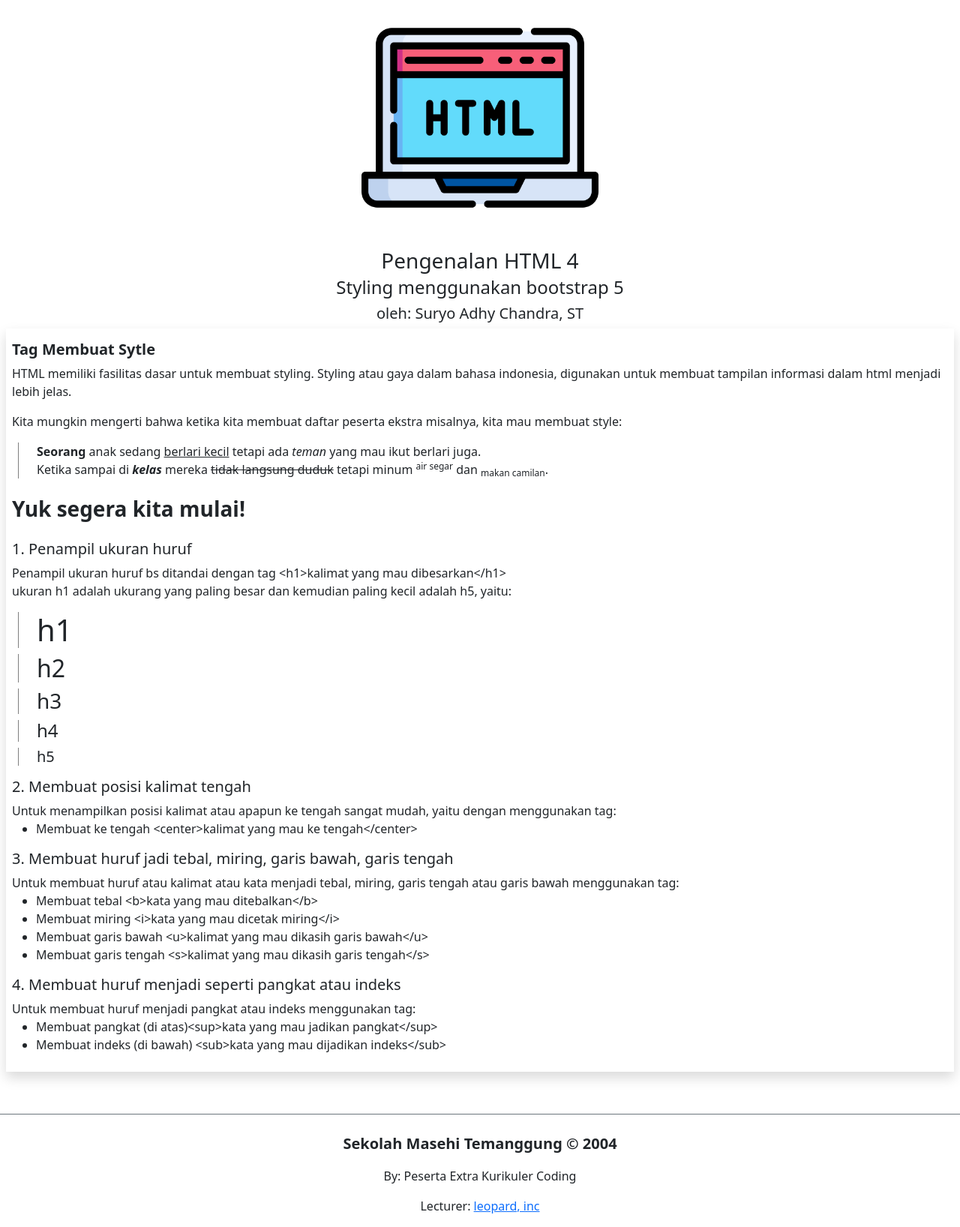
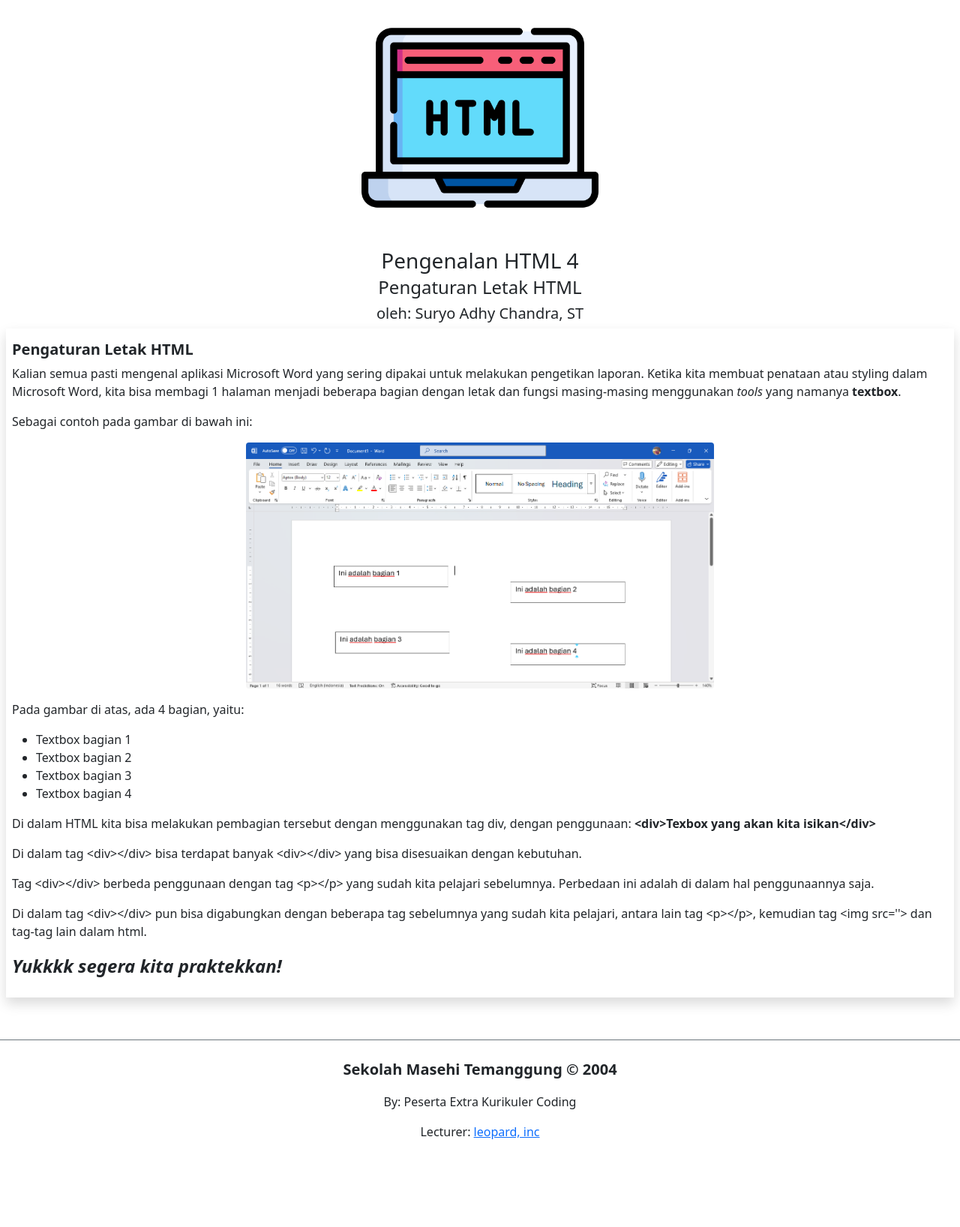
Before and after one commit to leopard1982/sekolah_masehi, a Django app: template templates/blogs/html4.html in a window 1280 px wide. Shown: the part 227-1863 px from the top of the page at 75% size. After the commit the page ends 1746 px from the top, so only its background shows below. Run offline with Django 3.2, Linux system fonts and the light colour scheme; the template is opened without the code that fills it, so the values that code supplies are empty.

Commit message:
materi 4 ditambahkan untuk div

```diff
--- a/fe/views.py
+++ b/fe/views.py
@@ -17,6 +17,8 @@ def blogsSection(request,id):
         return render(request,'blogs/html3.html')
     elif id=="4":
         return render(request,'blogs/html4.html')
+    elif id=="5":
+        return render(request,'blogs/html5.html')
     else:
         return render(request,'section/kami.html')
 
--- a/templates/blogs/html4.html
+++ b/templates/blogs/html4.html
@@ -6,65 +6,44 @@
     <p>
         <img src="{% static 'images/html1.png'%}" class="w-25" alt="" srcset="">
     </p>
-    <p class="h3">Pengenalan HTML 4<br><span class="h4">Styling menggunakan bootstrap 5</span></p>
+    <p class="h3">Pengenalan HTML 4<br><span class="h4">Pengaturan Letak HTML</span></p>
     <p class="h5">oleh: Suryo Adhy Chandra, ST</p>
 </div>
 <div class="p-2 mt-2 shadow">
     <p class="fw-bold h5 mt-2">
-        Tag Membuat Sytle
+        Pengaturan Letak HTML
     </p>
     <p>
-        HTML memiliki fasilitas dasar untuk membuat styling. Styling atau gaya dalam bahasa indonesia, digunakan untuk
-        membuat tampilan informasi dalam html menjadi lebih jelas.
+        Kalian semua pasti mengenal aplikasi Microsoft Word yang sering dipakai untuk melakukan pengetikan laporan. Ketika kita membuat penataan atau styling dalam Microsoft Word, kita bisa membagi 1 halaman menjadi beberapa bagian dengan letak dan fungsi masing-masing menggunakan <i>tools</i> yang namanya <b>textbox</b>.
     </p>
     <p>
-        Kita mungkin mengerti bahwa ketika kita membuat daftar peserta ekstra misalnya, kita mau membuat style:
-        <p class="px-4 mx-2" style="border-left: 1px solid grey;">
-            <b>Seorang</b> anak sedang <u>berlari kecil</u> tetapi ada <i>teman</i> yang mau ikut berlari juga. <br>
-            Ketika sampai di <b><i>kelas</i></b> mereka <s>tidak langsung duduk</s> tetapi minum  <sup>air segar</sup> dan <sub>makan camilan</sub>.
+        Sebagai contoh pada gambar di bawah ini: <br>
+        <p class="justify-content-center d-flex">
+            <img src="{% static 'images/blogs/textbox.png'%}" class="rounded w-50" alt="">
+        </p>
+        <p>Pada gambar di atas, ada 4 bagian, yaitu:
+            <ul>
+                <li>Textbox bagian 1 </li>
+                <li>Textbox bagian 2 </li>
+                <li>Textbox bagian 3 </li>
+                <li>Textbox bagian 4 </li>
+            </ul>
         </p>
     </p>
-    <p class="h3 fw-bold py-2">Yuk segera kita mulai!</p>
     <p>
-        <h5>1. Penampil ukuran huruf</h5>
-        <span>
-            Penampil ukuran huruf bs ditandai dengan tag &lt;h1&gt;kalimat yang mau dibesarkan&lt;/h1&gt;<br>
-            ukuran h1 adalah ukurang yang paling besar dan kemudian paling kecil adalah h5, yaitu: <br>
-            <p >
-                <h1 class="px-4 mx-2" style="border-left: 1px solid grey;">h1</h1><h2 class="px-4 mx-2" style="border-left: 1px solid grey;">h2</h2><h3 class="px-4 mx-2" style="border-left: 1px solid grey;">h3</h3><h4 class="px-4 mx-2" style="border-left: 1px solid grey;">h4</h4><h5 class="px-4 mx-2" style="border-left: 1px solid grey;">h5</h5>
-            </p>
-        </span>
+        Di dalam HTML kita bisa melakukan pembagian tersebut dengan menggunakan tag div, dengan penggunaan: <b>&lt;div&gt;Texbox yang akan kita isikan&lt;/div&gt;</b>
     </p>
     <p>
-        <h5>2. Membuat posisi kalimat tengah</h5>
-        <span>
-            Untuk menampilkan posisi kalimat atau apapun ke tengah sangat mudah, yaitu dengan menggunakan tag: <br>
-            <ul>
-                <li>Membuat ke tengah &lt;center&gt;kalimat yang mau ke tengah&lt;/center&gt;</li>
-            </ul>
-        </span>
+        Di dalam tag &lt;div&gt;&lt;/div&gt; bisa terdapat banyak &lt;div&gt;&lt;/div&gt; yang bisa disesuaikan dengan kebutuhan.
     </p>
     <p>
-        <h5>3. Membuat huruf jadi tebal, miring, garis bawah, garis tengah</h5>
-        <span>
-            Untuk membuat huruf atau kalimat atau kata menjadi tebal, miring, garis tengah atau garis bawah menggunakan tag: <br>
-            <ul>
-                <li>Membuat tebal &lt;b&gt;kata yang mau ditebalkan&lt;/b&gt;</li>
-                <li>Membuat miring &lt;i&gt;kata yang mau dicetak miring&lt;/i&gt;</li>
-                <li>Membuat garis bawah &lt;u&gt;kalimat yang mau dikasih garis bawah&lt;/u&gt;</li>
-                <li>Membuat garis tengah &lt;s&gt;kalimat yang mau dikasih garis tengah&lt;/s&gt;</li>
-            </ul>
-        </span>
+        Tag &lt;div&gt;&lt;/div&gt; berbeda penggunaan dengan tag &lt;p&gt;&lt;/p&gt; yang sudah kita pelajari sebelumnya. Perbedaan ini adalah di dalam hal penggunaannya saja.
     </p>
     <p>
-        <h5>4. Membuat huruf menjadi seperti pangkat atau indeks</h5>
-        <span>
-            Untuk membuat huruf menjadi pangkat atau indeks menggunakan tag: <br>
-            <ul>
-                <li>Membuat pangkat (di atas)&lt;sup&gt;kata yang mau jadikan pangkat&lt;/sup&gt;</li>
-                <li>Membuat indeks (di bawah) &lt;sub&gt;kata yang mau dijadikan indeks&lt;/sub&gt;</li>
-            </ul>
-        </span>
+        Di dalam tag &lt;div&gt;&lt;/div&gt; pun bisa digabungkan dengan beberapa tag sebelumnya yang sudah kita pelajari, antara lain tag &lt;p&gt;&lt;/p&gt;, kemudian tag &lt;img src=''&gt; dan tag-tag lain dalam html.
+    </p>
+    <p class="fw-bold fst-italic fs-4">
+        Yukkkk segera kita praktekkan!
     </p>
 </div>
 {% endblock %}
```
Also changed, not shown: templates/blogs/html5.html (added, +69 -0 lines), templates/section/blogs.html (+14 -1 lines), static/images/blogs/textbox.png (added).
